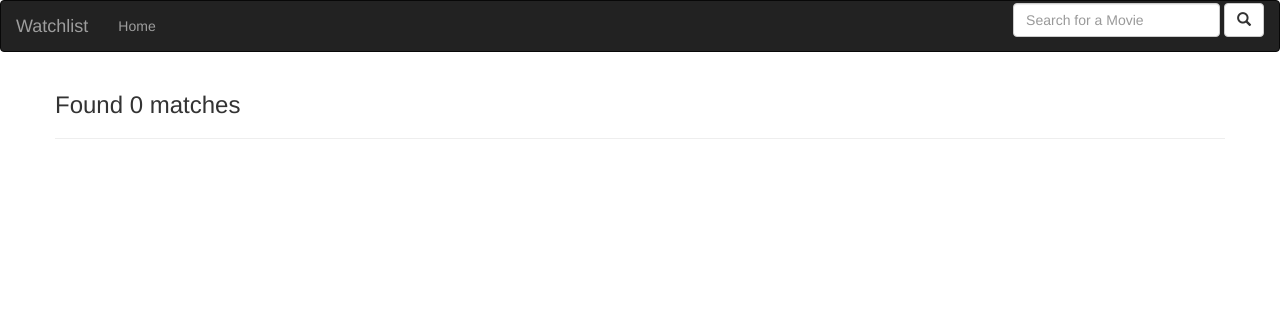
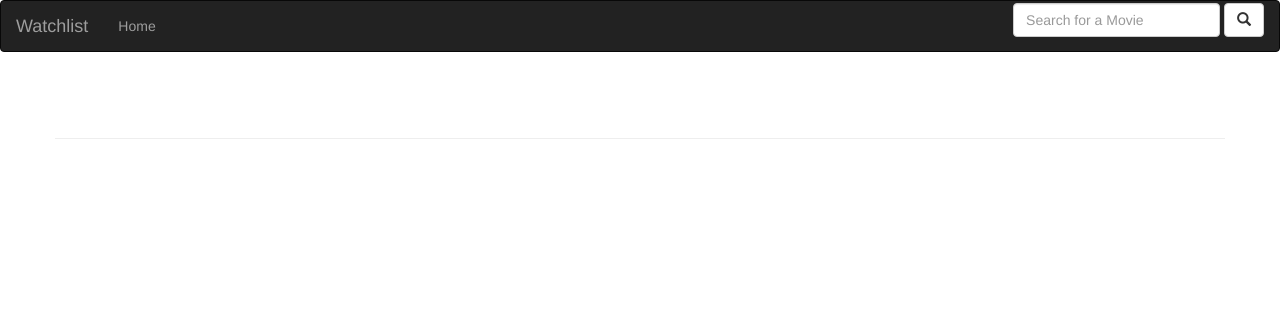
Before and after one commit to ramza007/watchlist2, a Python web app: template app/templates/search.html in a window 1280 px wide. Shown: the top 312 px of the page. Run offline with Jinja, Linux system fonts and the light colour scheme; the template is opened without the code that fills it, so the values that code supplies are empty; some libraries are stand-ins or nearby versions.

Commit message:
configured search function

```diff
--- a/app/templates/search.html
+++ b/app/templates/search.html
@@ -1,11 +1,17 @@
 {% extends 'base.html'%} {% import 'macros.html' as macro%} {% block content %}
+<style>
+    h3{
+        text-align: center;
+        color: white;
+    }
+</style>
 <div class="container">
 
     <div class="row">
 
         <h3> Found {{ movies| count }} matches </h3>
         <hr>
-        <ul>
+        <ul style="list-style-type: none;">
             {{ macro.displayMovieList(movies)}}
         </ul>
 
```
Also changed, not shown: app/views.py (+10 -4 lines).
